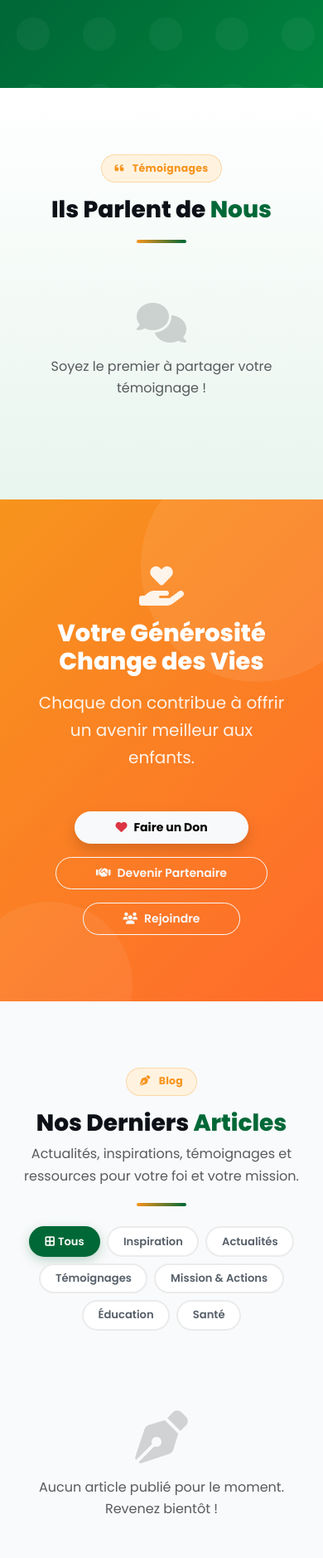
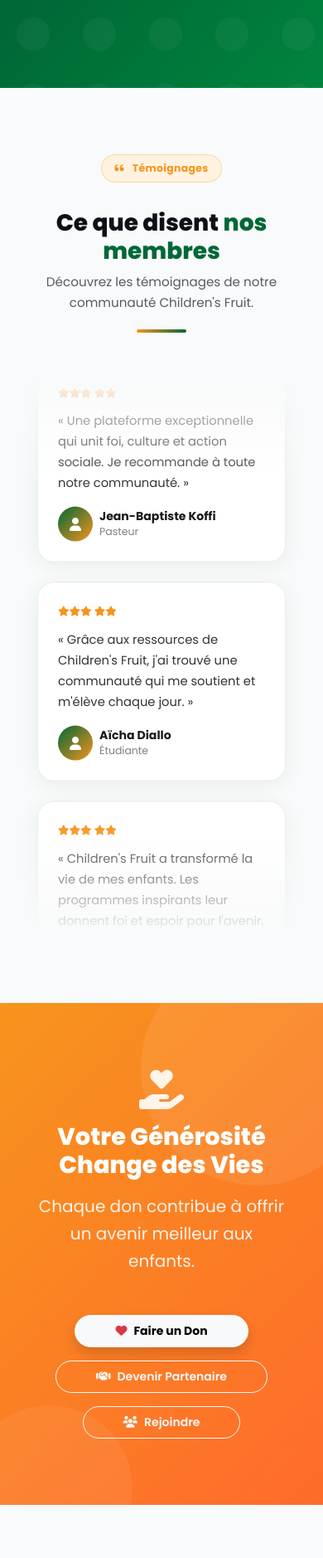
Before and after one commit to cfruit294-web/childrensfruitweb2026, a Django app: page / in a window 390 px wide. Shown: the part 3382-5260 px from the top of the page at 83% size. Run offline with Django 5.2, Linux system fonts and the light colour scheme; data that the repository does not hold is empty.

Commit message:
feat: replace testimonials carousel with animated 3-column infinite scroll
Inspired by React testimonials-columns component:
- 3 columns scrolling at different speeds (18s/22s/20s)
- CSS-only animation, no JS dependency
- Fade mask top/bottom with CSS mask-image
- Hover pauses animation
- Falls back to 9 default testimonials if DB is empty
- Responsive: 1 col mobile, 2 col tablet, 3 col desktop

Co-Authored-By: Claude Sonnet 4.6 <noreply@anthropic.com>

```diff
--- a/core/templates/core/home.html
+++ b/core/templates/core/home.html
@@ -532,49 +532,95 @@
 
 
 <!-- ═══════════════════════════════ TÉMOIGNAGES ═══════════════════════════════ -->
-<section class="testimonials-section" id="testimonials">
+<section id="testimonials" style="padding:5rem 0;background:#f9fafb;overflow:hidden;">
+<style>
+@keyframes cf-scroll-up {
+  0%   { transform: translateY(0); }
+  100% { transform: translateY(-50%); }
+}
+.cf-testi-col { display: flex; flex-direction: column; gap: 1.5rem; }
+.cf-testi-track {
+  display: flex;
+  flex-direction: column;
+  gap: 1.5rem;
+  padding-bottom: 1.5rem;
+  animation: cf-scroll-up linear infinite;
+}
+.cf-testi-track:hover { animation-play-state: paused; }
+.cf-testi-card {
+  background: #fff;
+  border: 1px solid rgba(0,0,0,.07);
+  border-radius: 20px;
+  padding: 1.5rem;
+  max-width: 300px;
+  width: 100%;
+  box-shadow: 0 4px 24px rgba(0,104,55,.08);
+  transition: transform .2s, box-shadow .2s;
+}
+.cf-testi-card:hover {
+  transform: translateY(-3px);
+  box-shadow: 0 8px 32px rgba(0,104,55,.14);
+}
+.cf-testi-text { font-size: .92rem; line-height: 1.7; color: #333; margin-bottom: 1rem; }
+.cf-testi-avatar { width: 42px; height: 42px; border-radius: 50%; object-fit: cover; }
+.cf-testi-avatar-placeholder {
+  width: 42px; height: 42px; border-radius: 50%;
+  background: linear-gradient(135deg, var(--green), var(--orange));
+  display: flex; align-items: center; justify-content: center;
+  color: #fff; font-size: 1rem; flex-shrink: 0;
+}
+.cf-testi-name { font-weight: 700; font-size: .88rem; line-height: 1.3; color: #1a1a1a; }
+.cf-testi-role { font-size: .78rem; opacity: .6; }
+.cf-testi-stars { color: #f7941d; font-size: .75rem; margin-bottom: .75rem; }
+.cf-testi-columns {
+  display: flex;
+  justify-content: center;
+  gap: 1.5rem;
+  max-height: 680px;
+  overflow: hidden;
+  mask-image: linear-gradient(to bottom, transparent, black 20%, black 80%, transparent);
+  -webkit-mask-image: linear-gradient(to bottom, transparent, black 20%, black 80%, transparent);
+}
+</style>
+
   <div class="container">
-    <div class="section-header text-center mb-5">
+    <!-- En-tête -->
+    <div class="text-center mb-5" style="max-width:520px;margin:0 auto 3rem;">
       <span class="section-badge"><i class="fas fa-quote-left me-1"></i>Témoignages</span>
-      <h2 class="section-title">Ils Parlent de <span>Nous</span></h2>
+      <h2 class="section-title mt-3">Ce que disent <span>nos membres</span></h2>
+      <p class="text-muted" style="font-size:.95rem;">Découvrez les témoignages de notre communauté Children's Fruit.</p>
       <div class="section-divider"></div>
     </div>
-    {% if testimonials %}
-    <div id="testimonialsCarousel" class="carousel slide" data-bs-ride="carousel" data-bs-interval="5000">
-      <div class="carousel-inner">
-        {% for t in testimonials %}
-        <div class="carousel-item {% if forloop.first %}active{% endif %}">
-          <div class="row justify-content-center">
-            <div class="col-md-8 col-lg-6">
-              <div class="testimonial-card">
-                {% if t.avatar %}
-                  <img src="{{ t.avatar.url }}" alt="{{ t.name }}" class="testimonial-avatar">
-                {% else %}
-                  <div class="testimonial-avatar-placeholder"><i class="fas fa-user"></i></div>
-                {% endif %}
-                <p class="testimonial-text">"{{ t.content }}"</p>
-                <div class="stars mb-2">{% for i in "12345" %}<i class="fas fa-star"></i>{% endfor %}</div>
-                <div class="testimonial-name">{{ t.name }}</div>
-                <div class="testimonial-role">{{ t.role }}</div>
-              </div>
-            </div>
-          </div>
+
+    {% with all_t=testimonials %}
+    <div class="cf-testi-columns">
+
+      <!-- Colonne 1 -->
+      <div style="flex-shrink:0;">
+        <div class="cf-testi-track" style="animation-duration:18s;">
+          {% with col=all_t|slice:":3" %}{% include "core/partials/_testi_cards.html" with items=col %}{% endwith %}
+          {% with col=all_t|slice:":3" %}{% include "core/partials/_testi_cards.html" with items=col %}{% endwith %}
         </div>
-        {% endfor %}
       </div>
-      {% if testimonials|length > 1 %}
-      <div class="text-center mt-4 d-flex justify-content-center gap-2">
-        <button class="btn btn-outline-green btn-sm" data-bs-target="#testimonialsCarousel" data-bs-slide="prev"><i class="fas fa-chevron-left"></i></button>
-        <button class="btn btn-outline-green btn-sm" data-bs-target="#testimonialsCarousel" data-bs-slide="next"><i class="fas fa-chevron-right"></i></button>
+
+      <!-- Colonne 2 (masquée mobile) -->
+      <div style="flex-shrink:0;" class="d-none d-md-block">
+        <div class="cf-testi-track" style="animation-duration:22s;">
+          {% with col=all_t|slice:"3:6" %}{% include "core/partials/_testi_cards.html" with items=col %}{% endwith %}
+          {% with col=all_t|slice:"3:6" %}{% include "core/partials/_testi_cards.html" with items=col %}{% endwith %}
+        </div>
       </div>
-      {% endif %}
+
+      <!-- Colonne 3 (masquée tablette) -->
+      <div style="flex-shrink:0;" class="d-none d-lg-block">
+        <div class="cf-testi-track" style="animation-duration:20s;">
+          {% with col=all_t|slice:"6:9" %}{% include "core/partials/_testi_cards.html" with items=col %}{% endwith %}
+          {% with col=all_t|slice:"6:9" %}{% include "core/partials/_testi_cards.html" with items=col %}{% endwith %}
+        </div>
+      </div>
+
     </div>
-    {% else %}
-    <div class="text-center py-4 text-muted">
-      <i class="fas fa-comments fa-3x opacity-25 d-block mb-3"></i>
-      <p>Soyez le premier à partager votre témoignage !</p>
-    </div>
-    {% endif %}
+    {% endwith %}
   </div>
 </section>
 
--- /dev/null
+++ b/core/templates/core/partials/_testi_cards.html
@@ -0,0 +1,37 @@
+{% for t in items %}
+<div class="cf-testi-card">
+  <div class="cf-testi-stars">
+    <i class="fas fa-star"></i><i class="fas fa-star"></i><i class="fas fa-star"></i>
+    <i class="fas fa-star"></i><i class="fas fa-star"></i>
+  </div>
+  <p class="cf-testi-text">« {{ t.content }} »</p>
+  <div class="d-flex align-items-center gap-2">
+    {% if t.avatar %}
+      <img src="{{ t.avatar.url }}" alt="{{ t.name }}" class="cf-testi-avatar">
+    {% else %}
+      <div class="cf-testi-avatar-placeholder"><i class="fas fa-user"></i></div>
+    {% endif %}
+    <div>
+      <div class="cf-testi-name">{{ t.name }}</div>
+      <div class="cf-testi-role">{{ t.role }}</div>
+    </div>
+  </div>
+</div>
+{% empty %}
+{% for t in default_testimonials %}
+<div class="cf-testi-card">
+  <div class="cf-testi-stars">
+    <i class="fas fa-star"></i><i class="fas fa-star"></i><i class="fas fa-star"></i>
+    <i class="fas fa-star"></i><i class="fas fa-star"></i>
+  </div>
+  <p class="cf-testi-text">« {{ t.content }} »</p>
+  <div class="d-flex align-items-center gap-2">
+    <div class="cf-testi-avatar-placeholder"><i class="fas fa-user"></i></div>
+    <div>
+      <div class="cf-testi-name">{{ t.name }}</div>
+      <div class="cf-testi-role">{{ t.role }}</div>
+    </div>
+  </div>
+</div>
+{% endfor %}
+{% endfor %}
--- a/core/views.py
+++ b/core/views.py
@@ -93,6 +93,27 @@ _DEFAULT_KPIS = [
 ]
 
 
+class _T:
+    def __init__(self, name, role, content, avatar=None):
+        self.name = name
+        self.role = role
+        self.content = content
+        self.avatar = avatar
+
+
+_DEFAULT_TESTIMONIALS = [
+    _T("Marie Kouassi",       "Mère de famille",          "Children's Fruit a transformé la vie de mes enfants. Les programmes inspirants leur donnent foi et espoir pour l'avenir."),
+    _T("Jean-Baptiste Koffi", "Pasteur",                   "Une plateforme exceptionnelle qui unit foi, culture et action sociale. Je recommande à toute notre communauté."),
+    _T("Aïcha Diallo",        "Étudiante",                "Grâce aux ressources de Children's Fruit, j'ai trouvé une communauté qui me soutient et m'élève chaque jour."),
+    _T("Emmanuel Tano",       "Chef d'entreprise",         "Les concerts et émissions de Children's Fruit rayonnent bien au-delà de nos frontières. Un travail remarquable."),
+    _T("Christelle Abo",      "Bénévole",                 "Servir au sein de Children's Fruit est une bénédiction. Chaque action compte pour transformer des vies concrètement."),
+    _T("Samuel Kouamé",       "Enseignant",               "Les vidéos éducatives et spirituelles ont enrichi mes cours et inspiré mes élèves. Merci Children's Fruit !"),
+    _T("Fatou Bamba",         "Infirmière",               "La communauté Children's Fruit m'a soutenue dans les moments difficiles. Une famille soudée dans la foi."),
+    _T("David Assi",          "Musicien",                 "Participer aux concerts Children's Fruit est un honneur. La mission d'évangélisation par la musique me touche profondément."),
+    _T("Rosine Gbagbo",       "Chef de projet ONG",        "Children's Fruit prouve que foi et action sociale peuvent aller de pair. Un modèle pour toute notre région."),
+]
+
+
 # ─────────────────────────────────────────────────────────────
 # Middleware-style last_seen update via mixin
 # ─────────────────────────────────────────────────────────────
@@ -140,7 +161,8 @@ class HomeView(UpdateLastSeenMixin, TemplateView):
         context['recent_videos'] = VideoContent.objects.order_by('-created_at')[:3]
         context['kpis'] = KPI.objects.all()
         context['default_kpis'] = _DEFAULT_KPIS
-        context['testimonials'] = Testimonial.objects.filter(is_approved=True)
+        db_testimonials = list(Testimonial.objects.filter(is_approved=True))
+        context['testimonials'] = db_testimonials if db_testimonials else _DEFAULT_TESTIMONIALS
         context['categories'] = VideoContent.CATEGORY_CHOICES
         context['funding_projects'] = FundingProject.objects.filter(is_active=True)[:3]
         context['blog_posts'] = BlogPost.objects.filter(is_published=True).select_related('author')[:6]
```
